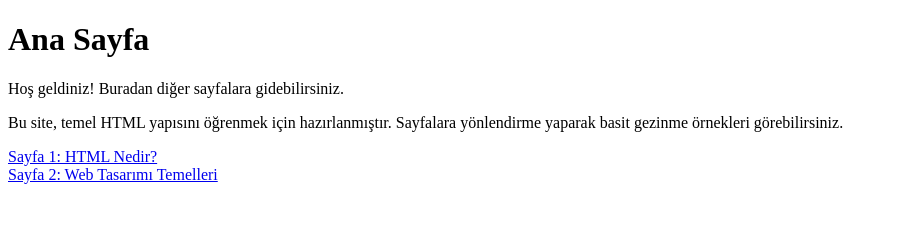
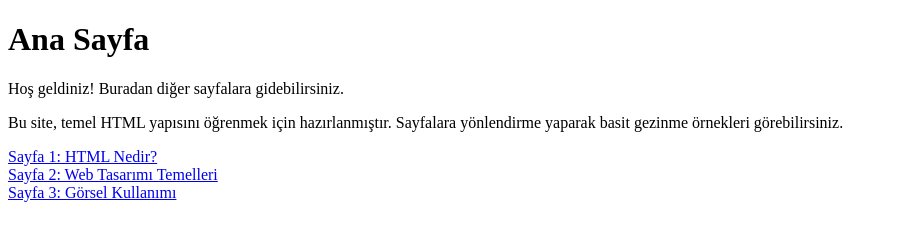
Before and after one commit to SerhatSoyluu/Basic-html-site, a plain HTML site: page index.html in a window 1280 px wide. Shown: the whole page, without its empty margins (0-898 px from the left). Drawn offline with Linux system fonts and the light colour scheme.

Commit message:
indexhtmlModifeid

```diff
--- a/index.html
+++ b/index.html
@@ -11,6 +11,7 @@
     <p>Bu site, temel HTML yapısını öğrenmek için hazırlanmıştır. Sayfalara yönlendirme yaparak basit gezinme örnekleri görebilirsiniz.</p>
 
     <a href="sayfa1.html">Sayfa 1: HTML Nedir?</a><br>
-    <a href="sayfa2.html">Sayfa 2: Web Tasarımı Temelleri</a>
+    <a href="sayfa2.html">Sayfa 2: Web Tasarımı Temelleri</a><br>
+    <a href="sayfa3.html">Sayfa 3: Görsel Kullanımı</a>
 </body>
 </html>
```
